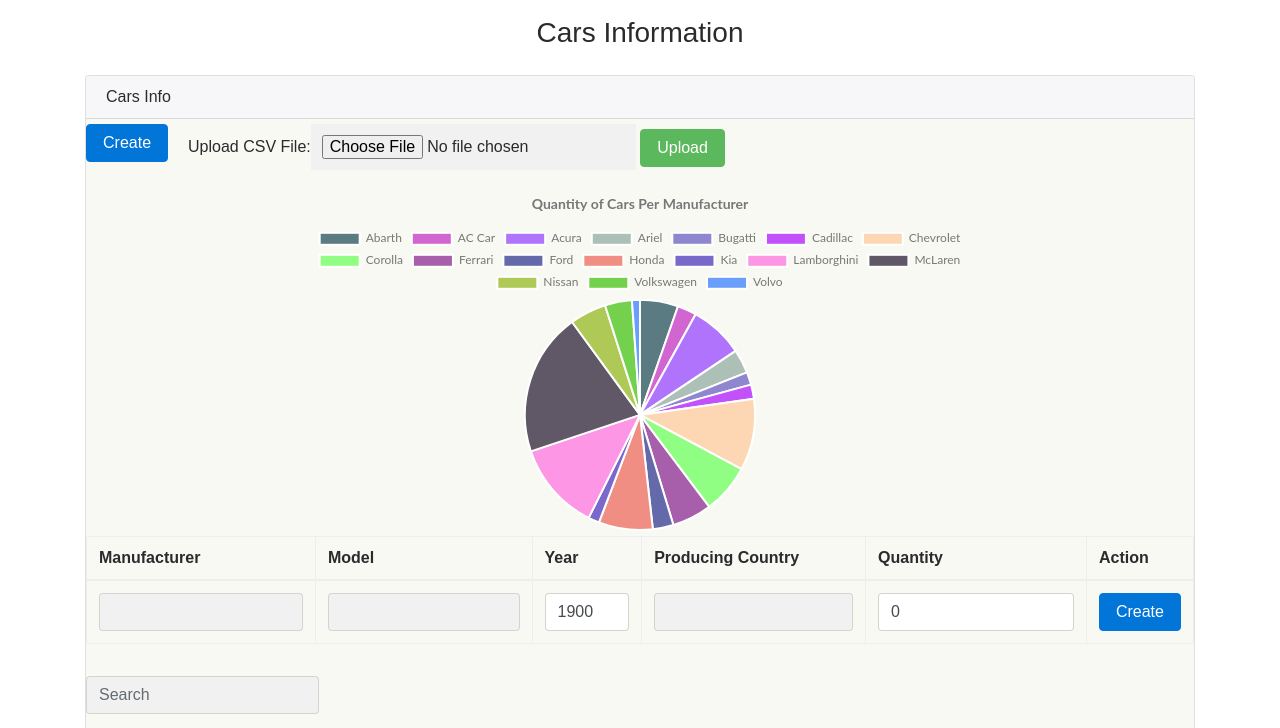
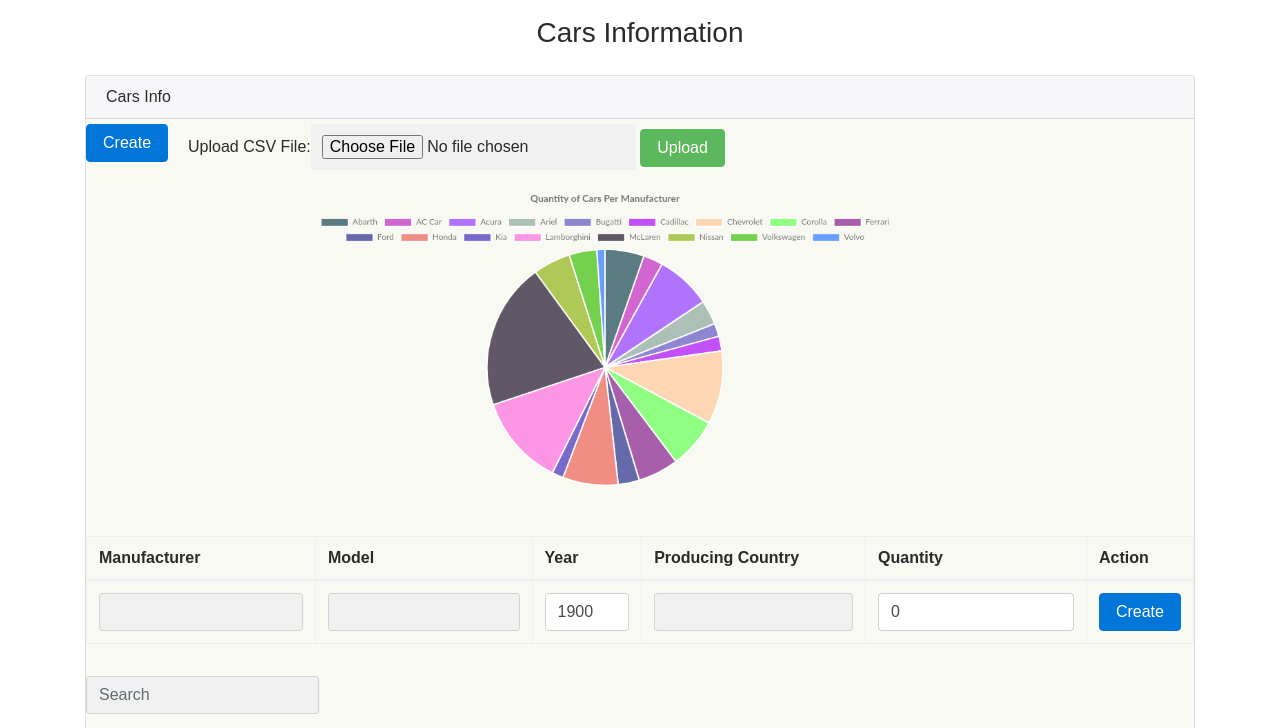
Before and after one commit to iamdeepta/CarsInfo, a PHP site: page /index.php in a window 1280 px wide. Shown: the top 728 px of the page. Run offline with PHP 8.4, Linux system fonts and the light colour scheme; data comes from the database, SQL or seed files in the repository; some libraries are stand-ins or nearby versions.

Commit message:
Update css_master.php

```diff
--- a/css_master.php
+++ b/css_master.php
@@ -1,4 +1,106 @@
 <style>
+
+  @viewport{
+    zoom: 1.0;
+    width : extend-to-zoom;
+}
+
+@-ms-viewport{
+    width: extend-to-zoom;
+    zoom:1.0;
+}
+
+
+  @media only screen and (min-width: 320px){
+
+      #piechart {
+
+        height : 240px !important;
+        width: 670px !important;
+      }
+
+      #myChart{
+
+        height: 210px !important;
+        width: 320px !important;
+        margin-left: -30px !important;
+      }
+
+
+        }
+
+        @media only screen and (min-width: 480px){
+
+          #piechart {
+
+        height : 240px !important;
+        width: 670px !important;
+      }
+
+      #myChart{
+
+        height: 210px !important;
+        width: 320px !important;
+        margin-left: -30px !important;
+      }
+
+
+
+        }
+
+        @media only screen and (min-width: 767px){
+
+        #piechart {
+
+        height : 240px !important;
+        width: 670px !important;
+      }
+
+      #myChart{
+
+        height: 210px !important;
+        width: 320px !important;
+        margin-left: -30px !important;
+      }
+
+
+        }
+
+        @media only screen and (min-width: 991px){
+
+          #piechart {
+
+        height : 350px !important;
+        width: 900px !important;
+      }
+
+      #myChart{
+
+        height: 300px !important;
+        width: 600px !important;
+        margin-left: 100px !important;
+      }
+
+
+        }
+
+        @media only screen and (min-width: 1200px){
+         #piechart {
+
+        height : 350px !important;
+        width: 900px !important;
+      }
+
+      #myChart{
+
+        height: 300px !important;
+        width: 600px !important;
+        margin-left: 100px !important;
+      }
+
+
+        }
+
 * {
   box-sizing: border-box;
 }
```
